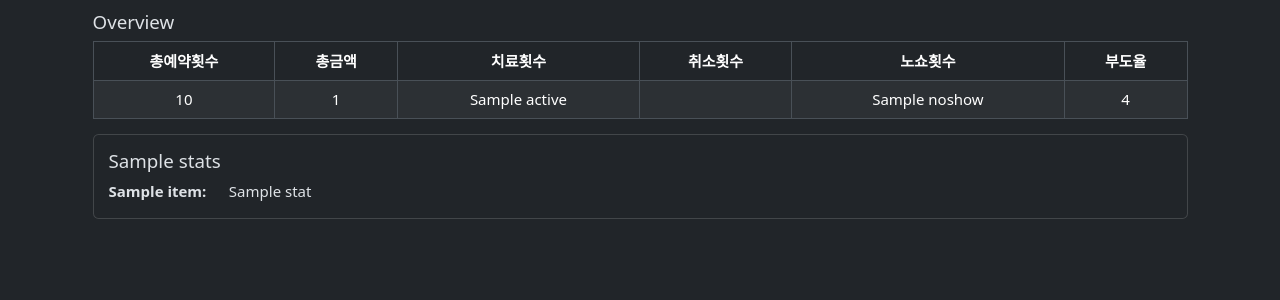
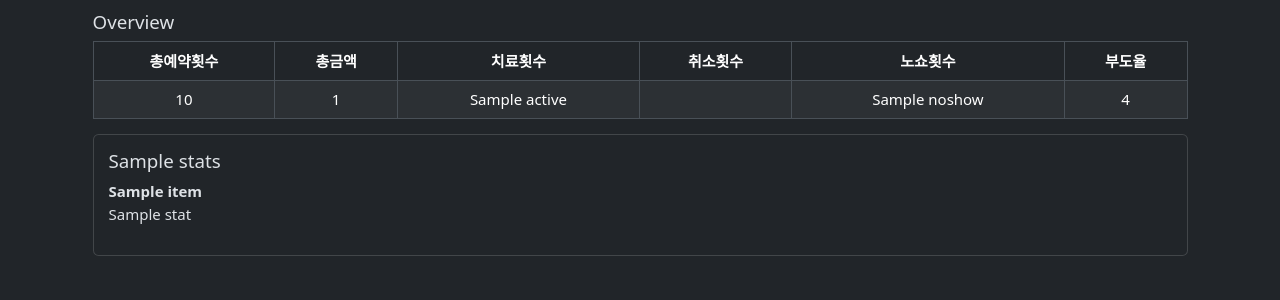
Before and after one commit to 250mon/dosuscheduler, a Flask app: template scheduler/templates/stats/worker_stats.html in a window 1280 px wide. Shown: the part 304-604 px from the top of the page. Run offline with Flask 3, Linux system fonts and the light colour scheme; tables that the repository leaves empty hold one stand-in row (values such as "Sample post"); the template is opened without the code that fills it: values that come from a table or form of the project are taken from there, most other values are stand-ins (such as "Sample title", 1, 10 or a date in 2020); parts of the project's set-up code (start-up, migrations or seed data) failed here and were passed over.

Commit message:
worker_stats: remove d-flex

```diff
--- a/scheduler/templates/stats/worker_stats.html
+++ b/scheduler/templates/stats/worker_stats.html
@@ -77,11 +77,11 @@
                             <h5 class="card-title">{{ stats }}</h5>
                             <div class="row row-cols-2 row-cols-md-4">
                                 {% for item in more_stats[stats] %}
-                                    <div class="col d-flex justify-content-start align-items-center">
-                                        <div class="me-4">
-                                            <strong>{{ item }}:</strong>
+                                    <div class="col justify-content-start align-items-center">
+                                        <div>
+                                            <strong>{{ item }}</strong>
                                         </div>
-                                        <div>{{ more_stats[stats][item] }}</div>
+                                        <div class="mb-3">{{ more_stats[stats][item] }}</div>
                                     </div>
                                 {% endfor %}
                             </div>
--- a/scheduler/views/stats_views.py
+++ b/scheduler/views/stats_views.py
@@ -256,7 +256,7 @@ def worker_stats():
             pt_id = pt_stat.patient_id
             pt_mrn = pt_stat.patient_mrn
             pt_name = pt_stat.patient_name
-            pt_mrn_name = f"{pt_mrn:0>5} {pt_name}"
+            pt_mrn_name = f"{pt_mrn} {pt_name}"
 
             # Ensure the pt_id_name is in the dictionary
             # if it is a new patient, create a dict container which includes total counts
```
